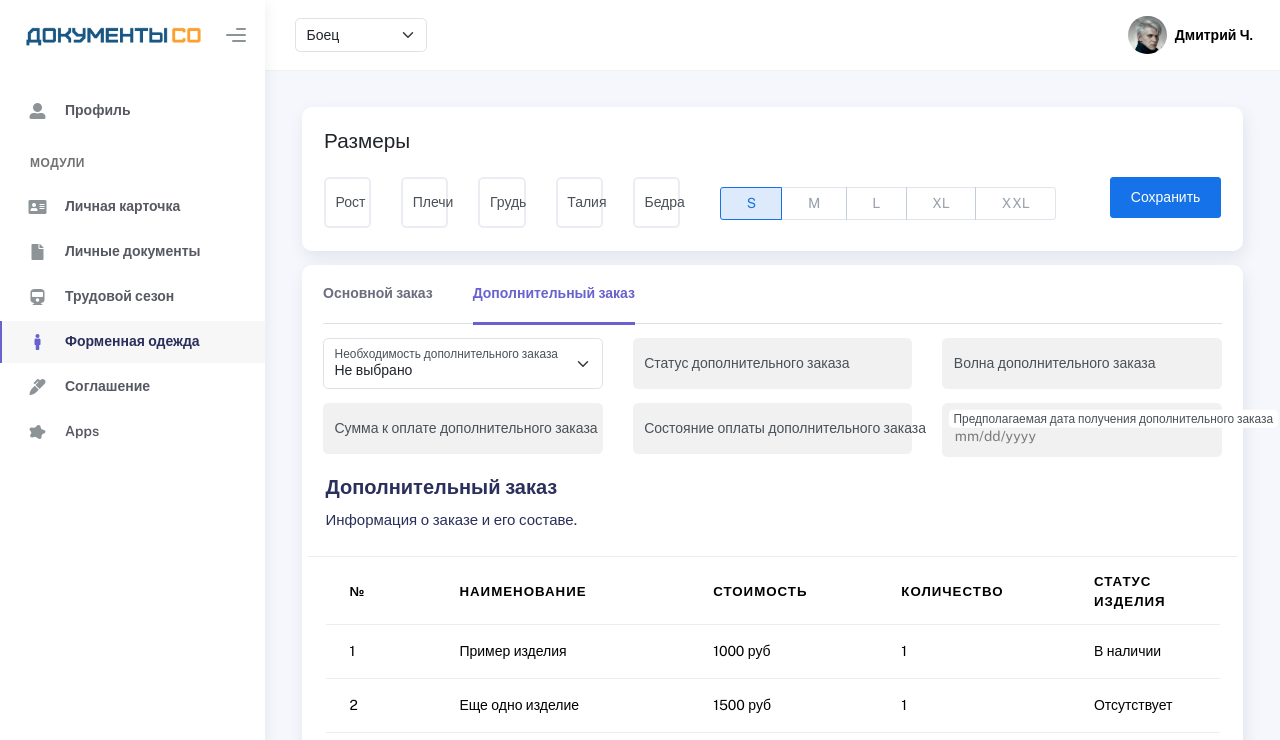
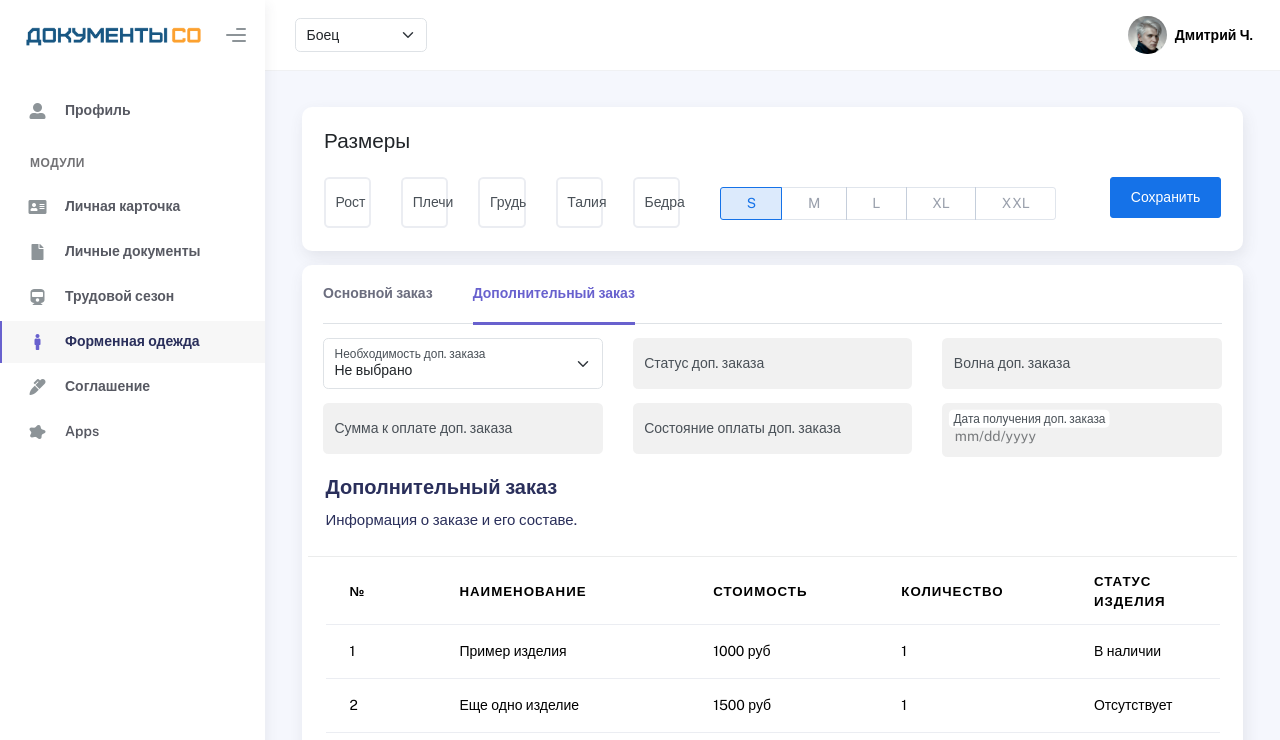
Before and after one commit to ChasovDS/chasovDS.github.io, a plain HTML site: page src/pages/b_LSO/uniform.html in a window 1280 px wide. Both pictures are taken after a click on the tab "Дополнительный заказ". Shown: the top 740 px of the page. Drawn offline with nearby package versions, Linux system fonts and the light colour scheme.

Commit message:
Add files via upload

```diff
--- a/src/pages/b_LSO/uniform.html
+++ b/src/pages/b_LSO/uniform.html
@@ -294,7 +294,7 @@
                                     <option value="male">Не требуется</option>
                                     <option value="female">Требуется</option>
                                   </select>
-                                  <label for="needOrder">Необходимость основного заказа</label>
+                                  <label for="needOrder">Необходимость</label>
                                 </div>
                               </div>
 
@@ -303,7 +303,7 @@
                                 <div class="form-floating">
                                   <input class="form-control" id="orderStatus" type="text"
                                     placeholder="Статус основного заказа" readonly>
-                                  <label for="orderStatus">Статус основного заказа</label>
+                                  <label for="orderStatus">Статус заказа</label>
                                 </div>
                               </div>
 
@@ -321,7 +321,7 @@
                                 <div class="form-floating">
                                   <input class="form-control" id="orderAmount" type="number"
                                     placeholder="Сумма к оплате основного заказа" readonly>
-                                  <label for="orderAmount">Сумма к оплате основного заказа</label>
+                                  <label for="orderAmount">Сумма к оплате</label>
                                 </div>
                               </div>
 
@@ -330,7 +330,7 @@
                                 <div class="form-floating">
                                   <input class="form-control" id="paymentStatus" type="text"
                                     placeholder="Состояние оплаты основного заказа" readonly>
-                                  <label for="paymentStatus">Состояние оплаты основного заказа</label>
+                                  <label for="paymentStatus">Состояние оплаты</label>
                                 </div>
                               </div>
 
@@ -339,8 +339,7 @@
                                 <div class="form-floating">
                                   <input class="form-control" id="estimatedDeliveryDate" type="date"
                                     placeholder="Предполагаемая дата получения основного заказа" readonly>
-                                  <label for="estimatedDeliveryDate">Предполагаемая дата получения основного
-                                    заказа</label>
+                                  <label for="estimatedDeliveryDate">Дата получения заказа</label>
                                 </div>
                               </div>
                             </form>
@@ -410,7 +409,7 @@
                                     <option value="male">Не требуется</option>
                                     <option value="female">Требуется</option>
                                   </select>
-                                  <label for="needOrder">Необходимость дополнительного заказа</label>
+                                  <label for="needOrder">Необходимость доп. заказа</label>
                                 </div>
                               </div>
 
@@ -420,7 +419,7 @@
                                 <div class="form-floating">
                                   <input class="form-control" id="orderStatusDop" type="text"
                                     placeholder="Статус основного заказа" readonly>
-                                  <label for="orderStatus">Статус дополнительного заказа</label>
+                                  <label for="orderStatus">Статус доп. заказа</label>
                                 </div>
                               </div>
 
@@ -429,7 +428,7 @@
                                 <div class="form-floating">
                                   <input class="form-control" id="orderWaveDop" type="text" placeholder="Волна заказа"
                                     readonly>
-                                  <label for="orderWave">Волна дополнительного заказа</label>
+                                  <label for="orderWave">Волна доп. заказа</label>
                                 </div>
                               </div>
 
@@ -438,7 +437,7 @@
                                 <div class="form-floating">
                                   <input class="form-control" id="orderAmountDop" type="number"
                                     placeholder="Сумма к оплате основного заказа" readonly>
-                                  <label for="orderAmount">Сумма к оплате дополнительного заказа</label>
+                                  <label for="orderAmount">Сумма к оплате доп. заказа</label>
                                 </div>
                               </div>
 
@@ -447,7 +446,7 @@
                                 <div class="form-floating">
                                   <input class="form-control" id="paymentStatusDop" type="text"
                                     placeholder="Состояние оплаты основного заказа" readonly>
-                                  <label for="paymentStatus">Состояние оплаты дополнительного заказа</label>
+                                  <label for="paymentStatus">Состояние оплаты доп. заказа</label>
                                 </div>
                               </div>
 
@@ -456,8 +455,7 @@
                                 <div class="form-floating">
                                   <input class="form-control" id="estimatedDeliveryDateDop" type="date"
                                     placeholder="Предполагаемая дата получения основного заказа" readonly>
-                                  <label for="estimatedDeliveryDate">Предполагаемая дата получения дополнительного
-                                    заказа</label>
+                                  <label for="estimatedDeliveryDate">Дата получения доп. заказа</label>
                                 </div>
                               </div>
                             </form>
@@ -588,8 +586,6 @@
   <script src="../../../assets/js/plugin/jquery.sparkline/jquery.sparkline.min.js"></script>
   <!-- Kaiadmin JS -->
   <script src="../../../assets/js/kaiadmin.min.js"></script>
-  <!-- Подключение Bootstrap JS и jQuery -->
-  <script src="https://code.jquery.com/jquery-3.5.1.slim.min.js"></script>
   <script>
     $("#lineChart").sparkline([102, 109, 120, 99, 110, 105, 115], {
       type: "line",
```
Also changed, not shown: src/pages/b_LSO/agreement.html (+1 -1 lines), src/pages/b_LSO/apps.html (+1 -1 lines), src/pages/b_LSO/personal_card.html (+2 -23 lines), src/pages/b_LSO/personal_documents.html (+1 -4 lines), src/pages/b_LSO/work_season.html (+1 -1 lines).
